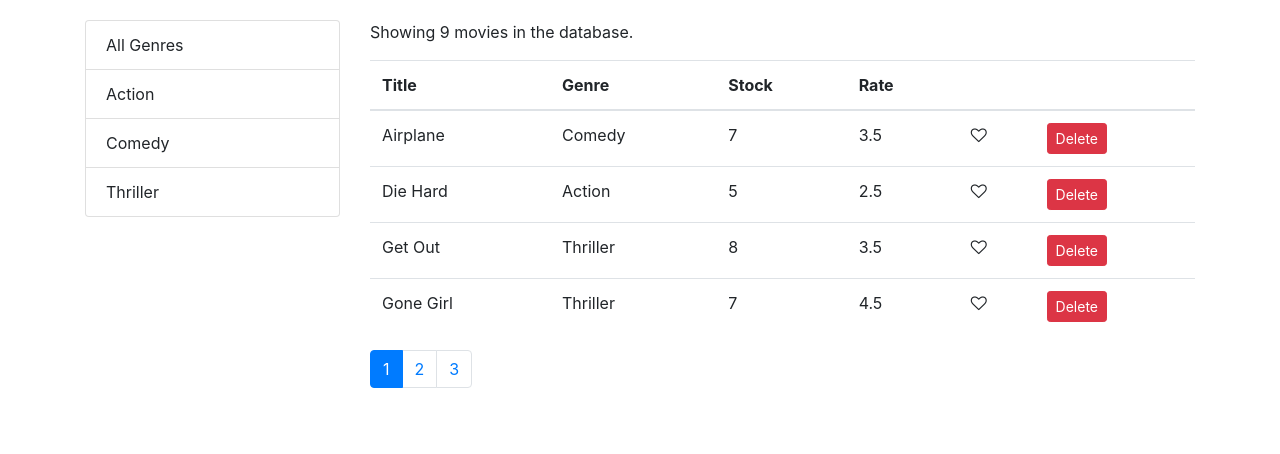
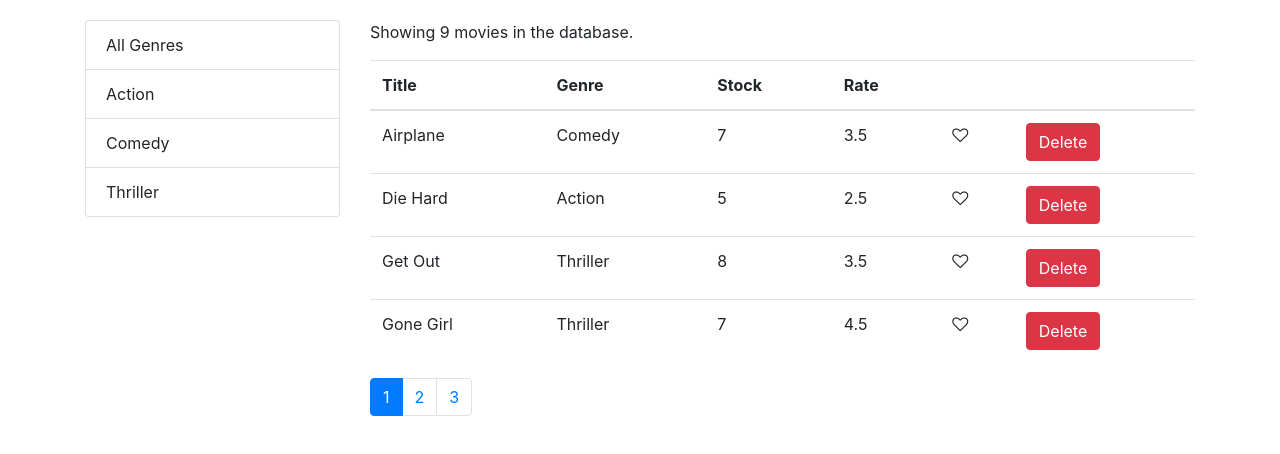
Before and after one commit to gregcompton/mosh_vidly, a React (Create React App) app: page / in a window 1280 px wide. Shown: the top 454 px of the page. Built offline with nearby package versions, Linux system fonts and the light colour scheme.

Commit message:
completed extracting components from moviesTable

```diff
--- /dev/null
+++ b/src/components/common/tableBody.jsx
@@ -0,0 +1,37 @@
+import React, { Component } from "react";
+import _ from "lodash";
+
+// item, onDelete, onLike
+// Like
+
+class TableBody extends Component {
+  renderCell = (item, column) => {
+    if (column.content) return column.content(item);
+
+    return _.get(item, column.path);
+  };
+
+  createKey = (item, column) => {
+    return item._id + (column.path || column.key);
+  };
+
+  render() {
+    const { data, columns } = this.props;
+
+    return (
+      <tbody>
+        {data.map(item => (
+          <tr key={item._id}>
+            {columns.map(column => (
+              <td key={this.createKey(item, column)}>
+                {this.renderCell(item, column)}
+              </td>
+            ))}
+          </tr>
+        ))}
+      </tbody>
+    );
+  }
+}
+
+export default TableBody;
--- a/src/components/moviesTable.jsx
+++ b/src/components/moviesTable.jsx
@@ -1,6 +1,6 @@
 import React, { Component } from "react";
 import TableHeader from "./common/tableHeader";
-
+import TableBody from "./common/tableBody";
 import Like from "./common/like";
 
 class MoviesTable extends Component {
@@ -9,12 +9,27 @@
     { path: "genre.name", label: "Genre" },
     { path: "numberInStock", label: "Stock" },
     { path: "dailyRentalRate", label: "Rate" },
-    { key: "like" },
-    { key: "delete" }
+    {
+      key: "like",
+      content: movie => (
+        <Like liked={movie.liked} onClick={() => this.props.onLike(movie)} />
+      )
+    },
+    {
+      key: "delete",
+      content: movie => (
+        <button
+          onClick={() => this.props.onDelete(movie)}
+          className="btn btn-danger"
+        >
+          Delete
+        </button>
+      )
+    }
   ];
 
   render() {
-    const { movies, onDelete, onLike, onSort, sortColumn } = this.props;
+    const { movies, onSort, sortColumn } = this.props;
 
     return (
       <table className="table">
@@ -23,27 +38,8 @@
           sortColumn={sortColumn}
           onSort={onSort}
         />
-        <tbody>
-          {movies.map(movie => (
-            <tr key={movie._id}>
-              <td>{movie.title}</td>
-              <td>{movie.genre.name}</td>
-              <td>{movie.numberInStock}</td>
-              <td>{movie.dailyRentalRate}</td>
-              <td>
-                <Like liked={movie.liked} onClick={() => onLike(movie)} />
-              </td>
-              <td>
-                <button
-                  onClick={() => onDelete(movie)}
-                  className="btn btn-danger btn-sm"
-                >
-                  Delete
-                </button>
-              </td>
-            </tr>
-          ))}
-        </tbody>
+
+        <TableBody data={movies} columns={this.columns} />
       </table>
     );
   }
```
